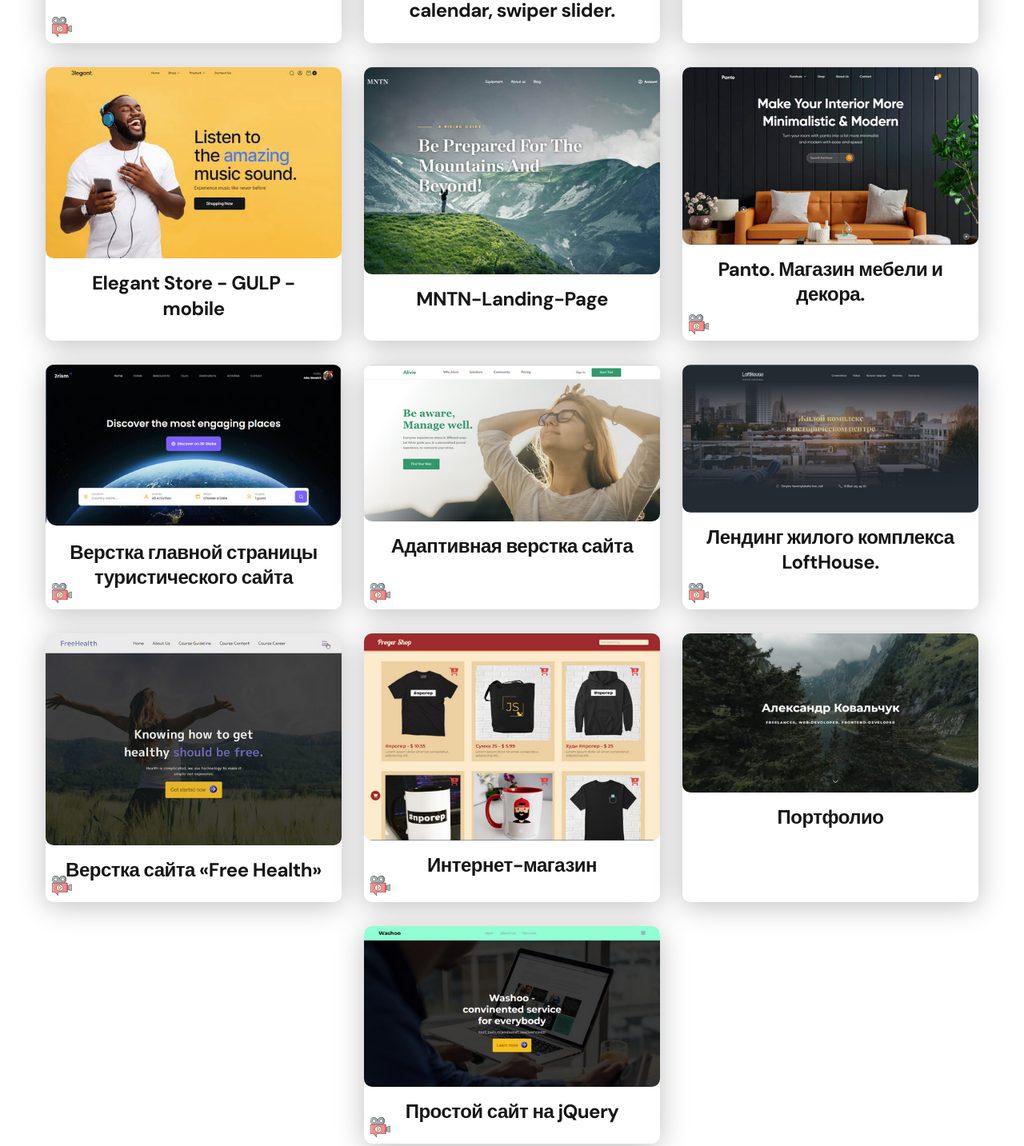
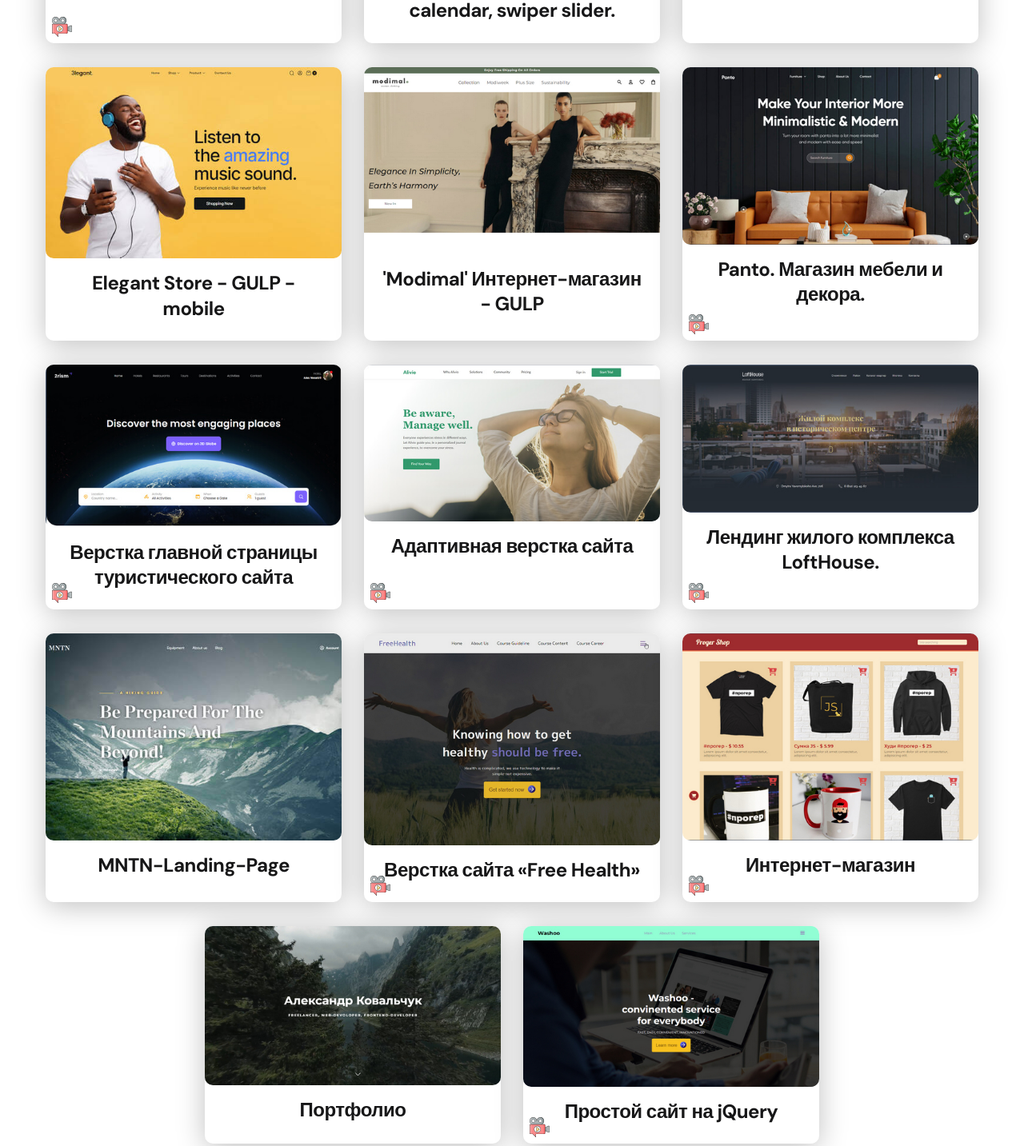
Before and after one commit to Kovalchuk-Alexandr/freelancer_portfolio_my, a plain HTML site: page index.html in a window 1280 px wide. Shown: the part 1318-2751 px from the top of the page at 80% size. Drawn offline with Linux system fonts and the light colour scheme.

Commit message:
+ Modimol

```diff
--- a/index.html
+++ b/index.html
@@ -112,7 +112,7 @@
                     <li class="social__item"><a href="#!"><img src="./img/icons/linkedIn.svg" alt="linkedIn"></a></li>
                 </ul>
                 <div class="copyright">
-                    <p>© 2023 frontend-dev.com</p>
+                    <p>© 2024 frontend-dev.com</p>
                 </div>
             </div>
         </div>
--- a/js/projects.js
+++ b/js/projects.js
@@ -82,21 +82,21 @@ const projects = [
     {
         id: 4,
         title: {
-            ru: "MNTN-Landing-Page",
-            en: "MNTN-Landing-Page",
+            ru: "'Modimal' Интернет-магазин - GULP",
+            en: "'Modimal' online store - GULP",
         },
         desc: {
-            ru: "Главная страница туристического сайта. Мобильная навигация. Адаптив. Прилетающие подчеркивания меню. Анимация scroll down & read more",
-            en: "Home page. Mobile responsive. Only HTML CSS. Flying menu underlines. Animation scroll down & read more.",
+            ru: "Cайт интернет магазина. Верстка на Gulp сборке. HTML, SCSS, JS, Swiper slider. Миксины и переменные. Аккордеон. Мобильная навигация/адаптация.",
+            en: "Online store website. Gulp, HTML, SCSS, JS, Swiper slider. Mixins and variables. Accordion. Mobile navigation/adaptation",
         },
 
-        skills: "Only HTML CSS",
-        img: "mntn_sm.jpg",
-        imgBig: "mntn_lg.jpg",
-        site: "https://kovalchuk-alexandr.github.io/MNTN-Landing-Page/",
-        siteTitle: "MNTN",
-        gitRef: "https://github.com/Kovalchuk-Alexandr/MNTN-Landing-Page.git",
-        gitTitle: "MNTN",
+        skills: "GULP, HTML, SCSS, JS, Grid, Flex, Swiper slider, Accordion, Mixins and variables",
+        img: "modimal_sm.jpg",
+        imgBig: "modimal_lg.jpg",
+        site: "https://kovalchuk-alexandr.github.io/Modimal/",
+        siteTitle: "Modimal",
+        gitRef: "https://github.com/Kovalchuk-Alexandr/Modimal.git",
+        gitTitle: "Modimal",
         demo: "",
     },
     {
@@ -182,6 +182,26 @@ const projects = [
     {
         id: 9,
         title: {
+            ru: "MNTN-Landing-Page",
+            en: "MNTN-Landing-Page",
+        },
+        desc: {
+            ru: "Главная страница туристического сайта. Мобильная навигация. Адаптив. Прилетающие подчеркивания меню. Анимация scroll down & read more",
+            en: "Home page. Mobile responsive. Only HTML CSS. Flying menu underlines. Animation scroll down & read more.",
+        },
+
+        skills: "Only HTML CSS",
+        img: "mntn_sm.jpg",
+        imgBig: "mntn_lg.jpg",
+        site: "https://kovalchuk-alexandr.github.io/MNTN-Landing-Page/",
+        siteTitle: "MNTN",
+        gitRef: "https://github.com/Kovalchuk-Alexandr/MNTN-Landing-Page.git",
+        gitTitle: "MNTN",
+        demo: "",
+    },
+    {
+        id: 10,
+        title: {
             ru: "Верстка сайта «Free Health»",
             en: "Layout of the website<br>«Free Health»",
         },
@@ -200,7 +220,7 @@ const projects = [
         demo: "https://youtu.be/T1pJeQ6zIZI",
     },
     {
-        id: 10,
+        id: 11,
         title: {
             ru: "Интернет-магазин ",
             en: "Online store",
@@ -239,7 +259,7 @@ const projects = [
     //     gitTitle: "freelancer_portfolio_my",
     // },
     {
-        id: 11,
+        id: 12,
         title: {
             ru: "Портфолио",
             en: "Portfolio ",
@@ -258,7 +278,7 @@ const projects = [
         gitTitle: "",
     },
     {
-        id: 12,
+        id: 13,
         title: {
             ru: "Простой сайт на jQuery ",
             en: "Simple jQuery website",
```
Also changed, not shown: project-page.html (+1 -1 lines), img/projects/modimal_lg.jpg (added), img/projects/modimal_sm.jpg (added).
